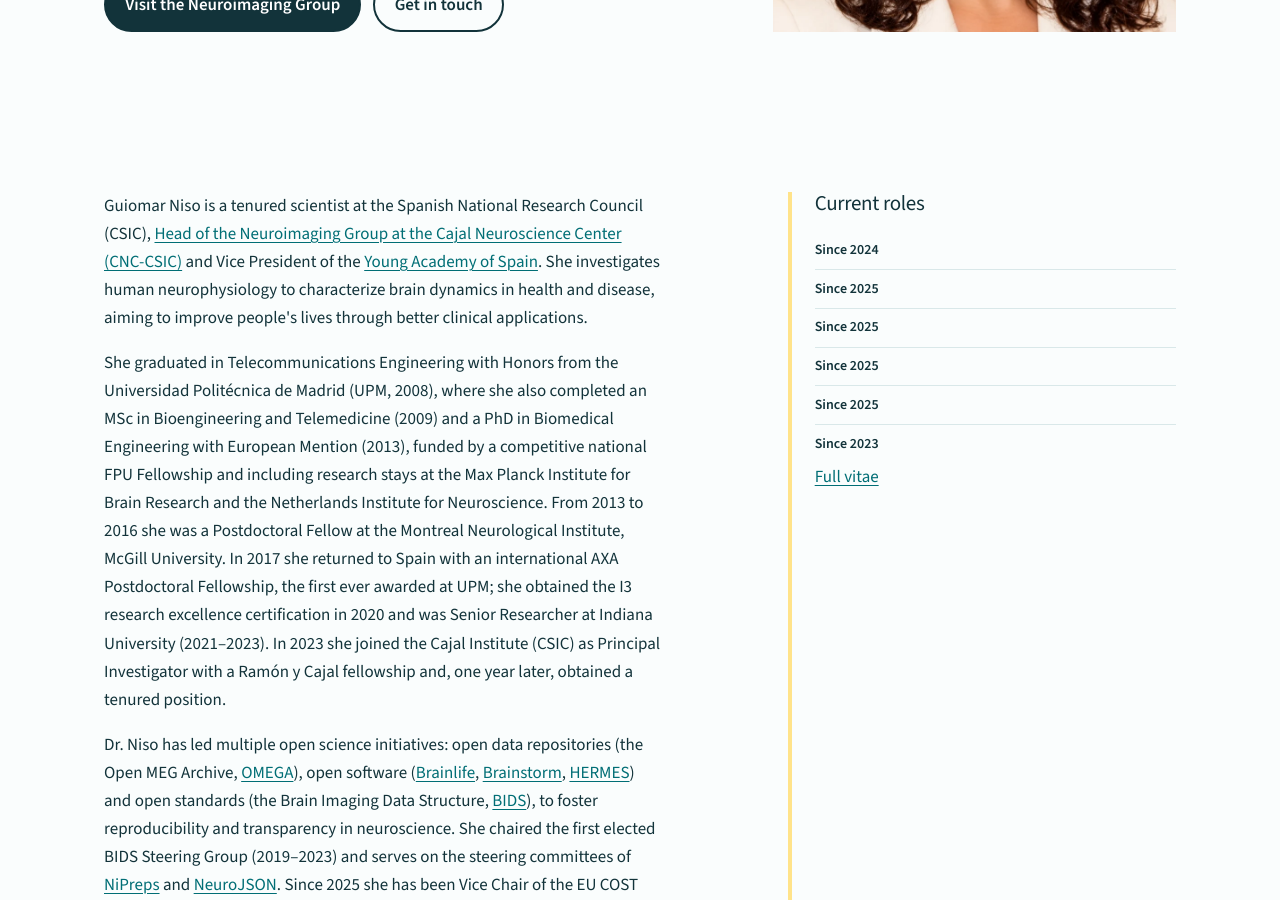
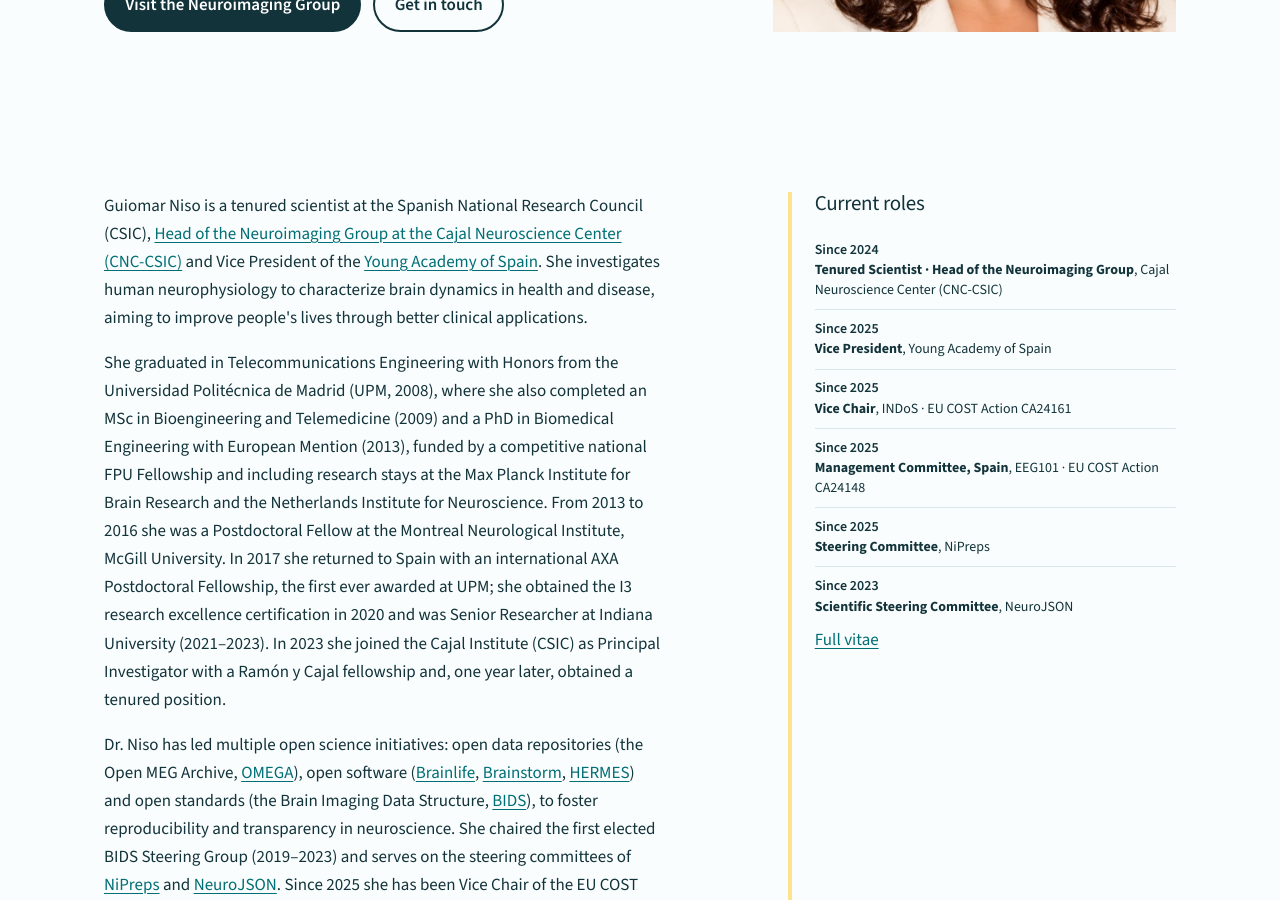
Before and after one commit to guiomar/guiomar.github.io, a Jekyll site: the page built from index.html, in a window 1280 px wide and 900 px high, scrolled down 547 px. Built offline with Jekyll 4.4.1, drawn with Linux system fonts in a browser that asks for light colours.

Commit message:
Home: current roles read the new positions fields
Co-Authored-By: Claude Opus 5.5 <noreply@anthropic.com>
Claude-Session: https://claude.ai/code/session_016qHx7xJtVuA2p8MXZK7uaB

```diff
--- a/index.html
+++ b/index.html
@@ -33,7 +33,7 @@ description: Guiomar Niso, tenured scientist at CSIC and Head of the Neuroimagin
       <ul>
         {% assign current = site.data.vitae[0].entries %}
         {% for e in current limit: 6 %}
-        <li><span class="yr">Since {{ e.years | split: ' ' | first }}</span>{{ e.text }}</li>
+        <li><span class="yr">Since {{ e.years | split: ' ' | first }}</span>{% if e.org %}<strong>{{ e.role }}</strong>, {{ e.org }}{% else %}{{ e.text }}{% endif %}</li>
         {% endfor %}
       </ul>
       <p><a href="{{ '/vitae/' | relative_url }}">Full vitae</a></p>
```
